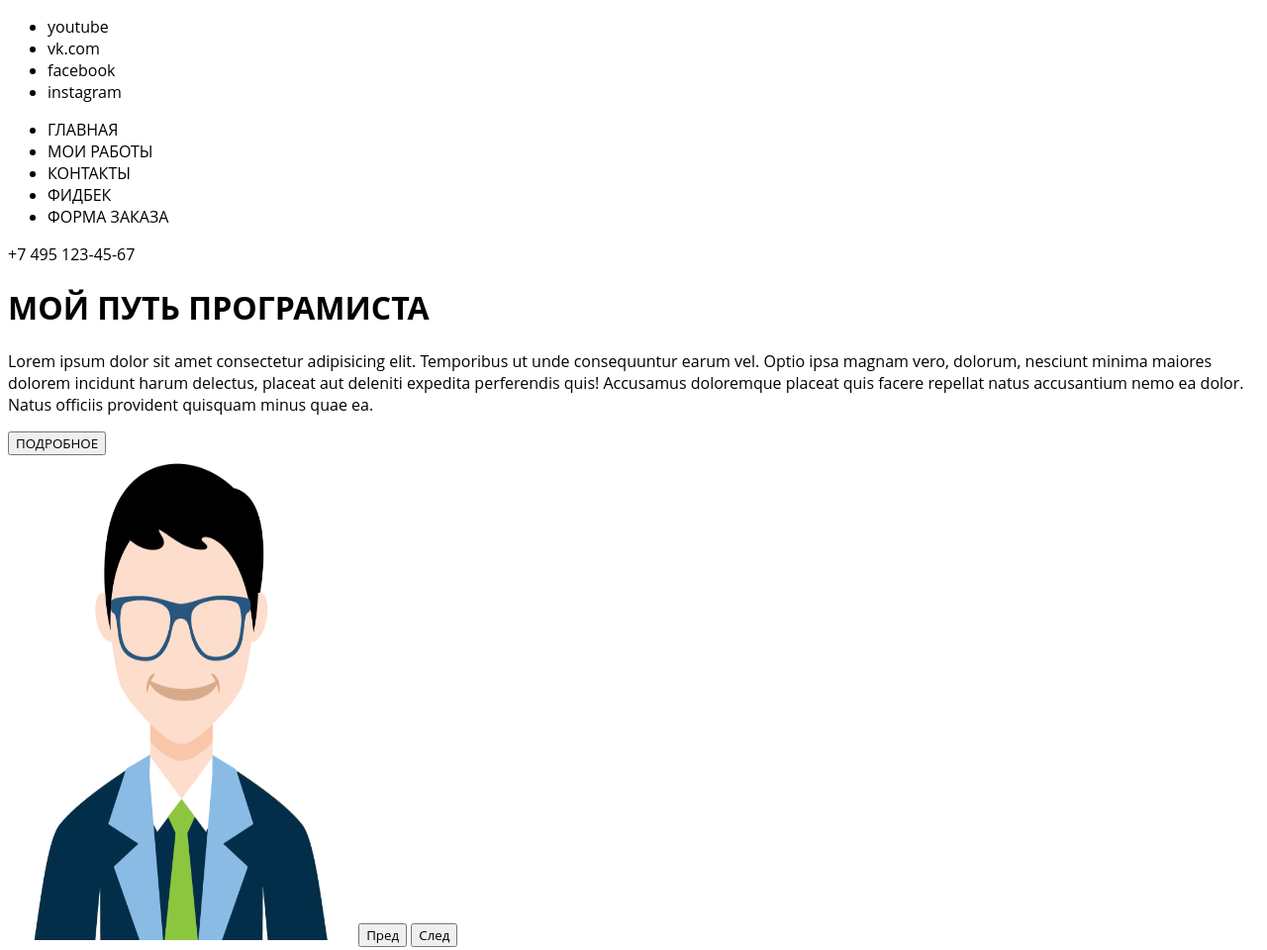
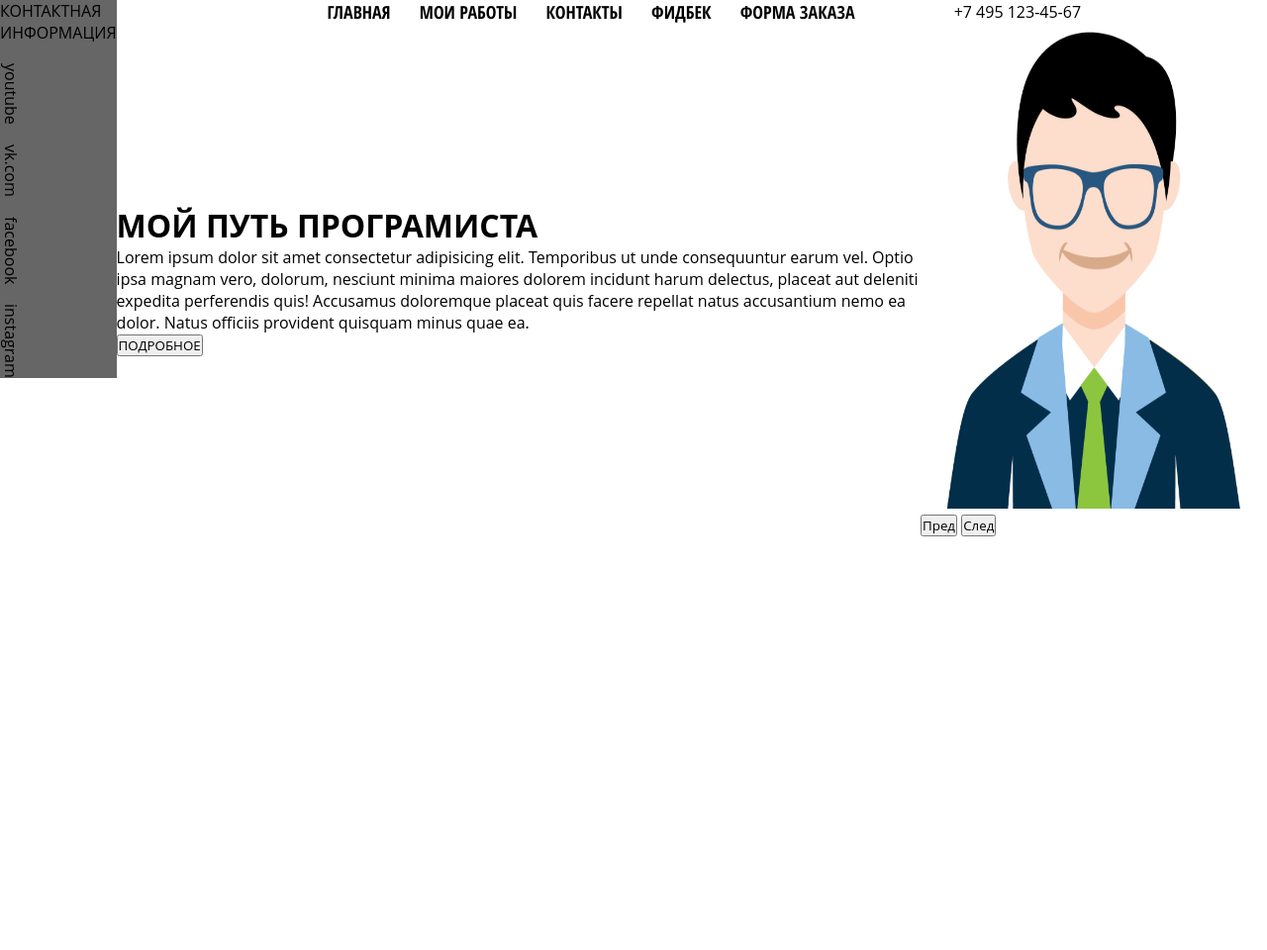
Before and after one commit to l1bredim/Project1, a plain HTML site: page learn/site/index.html in a window 1280 px wide. Shown: the whole page at 99% size. After the commit the page ends 800 px from the top, so only its background shows below. Drawn offline with Linux system fonts and the light colour scheme.

Commit message:
my-blog-test1

```diff
--- a/learn/site/index.html
+++ b/learn/site/index.html
@@ -8,8 +8,8 @@
   </head>
   <body>
     <div class="container-page">
-      <div class="main-page">
       <div class="social-contacts">
+        <span>КОНТАКТНАЯ ИНФОРМАЦИЯ</span>
         <nav>
           <ul>
             <li>youtube</li>
@@ -36,6 +36,7 @@
             <label for="+7 495 123-45-67">+7 495 123-45-67</label>
           </div>
         </div>
+        <div class="container-content">
           <div class="content-first-block">
             <h1>МОЙ ПУТЬ ПРОГРАМИСТА</h1>
             <p>
--- a/learn/site/main.css
+++ b/learn/site/main.css
@@ -1,4 +1,65 @@
 @import url("https://fonts.googleapis.com/css2?family=Open+Sans+Condensed:wght@300;700&display=swap");
 * {
   font-family: "Open Sans", sans-serif;
+  margin: 0;
+  padding: 0;
 }
+.container-page {
+  display: flex;
+  flex-direction: row;
+  align-items: flex-start;
+  flex-wrap: nowrap;
+}
+
+.main-page {
+  flex-direction: row;
+}
+
+.social-contacts {
+  width: 150px;
+  background: rgba(51, 51, 51, 0.75);
+}
+
+.social-contacts span {
+}
+.social-contacts ul {
+  list-style-type: none;
+  cursor: pointer;
+}
+.social-contacts li {
+  writing-mode: vertical-rl;
+  margin-top: 20px;
+}
+.contacts-phone {
+  margin-left: 100px;
+}
+.menu ul {
+  list-style-type: none;
+  cursor: pointer;
+}
+
+.menu ul li {
+  display: inline;
+  font-family: Open Sans Condensed;
+  font-size: 18px;
+  font-weight: bold;
+  margin-left: 25px;
+}
+.main-content {
+  flex-direction: row;
+  align-items: flex-start;
+  flex-wrap: nowrap;
+}
+
+.container-menu {
+  display: flex;
+  justify-content: center;
+  align-items: center;
+}
+
+.container-content {
+  display: inline-flex;
+  flex-direction: row;
+  align-items: center;
+  justify-content: space-between;
+}
```
Also changed, not shown: learn/site/img/social/facebook.png (added), learn/site/img/social/instagram.png (added), learn/site/img/social/vk.png (added), learn/site/img/social/youtube.png (added). Lines whose indentation alone changed are shown as unchanged.
